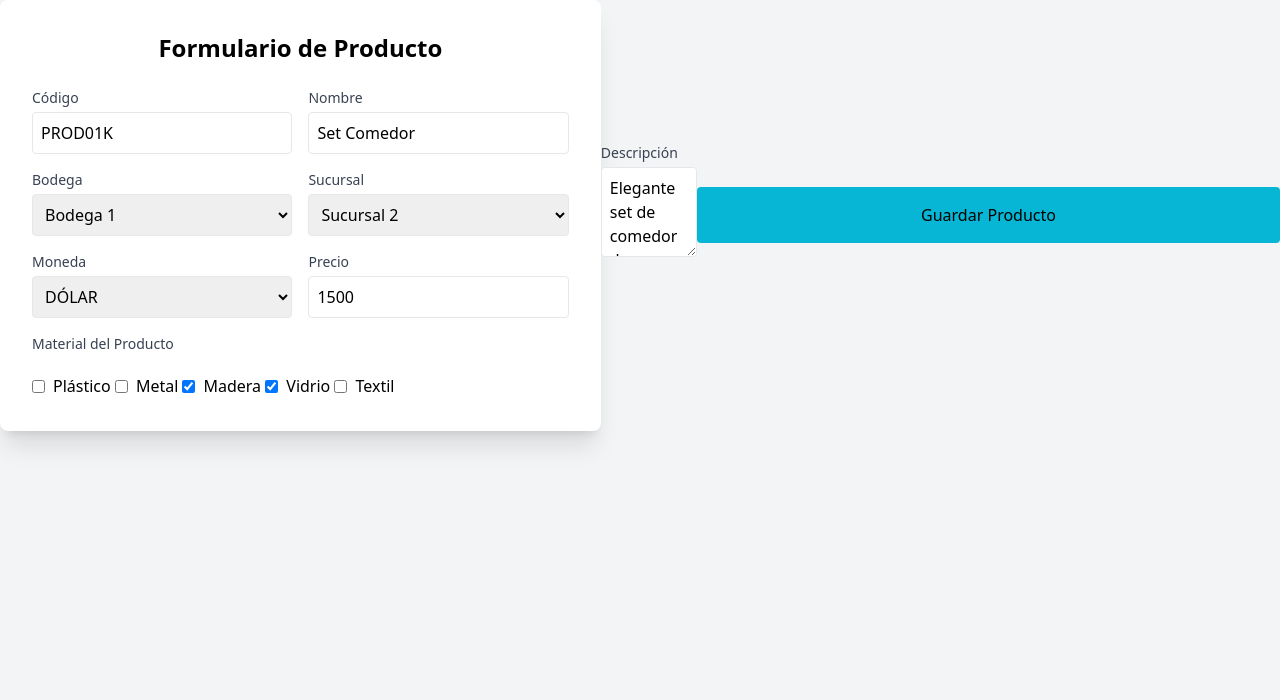
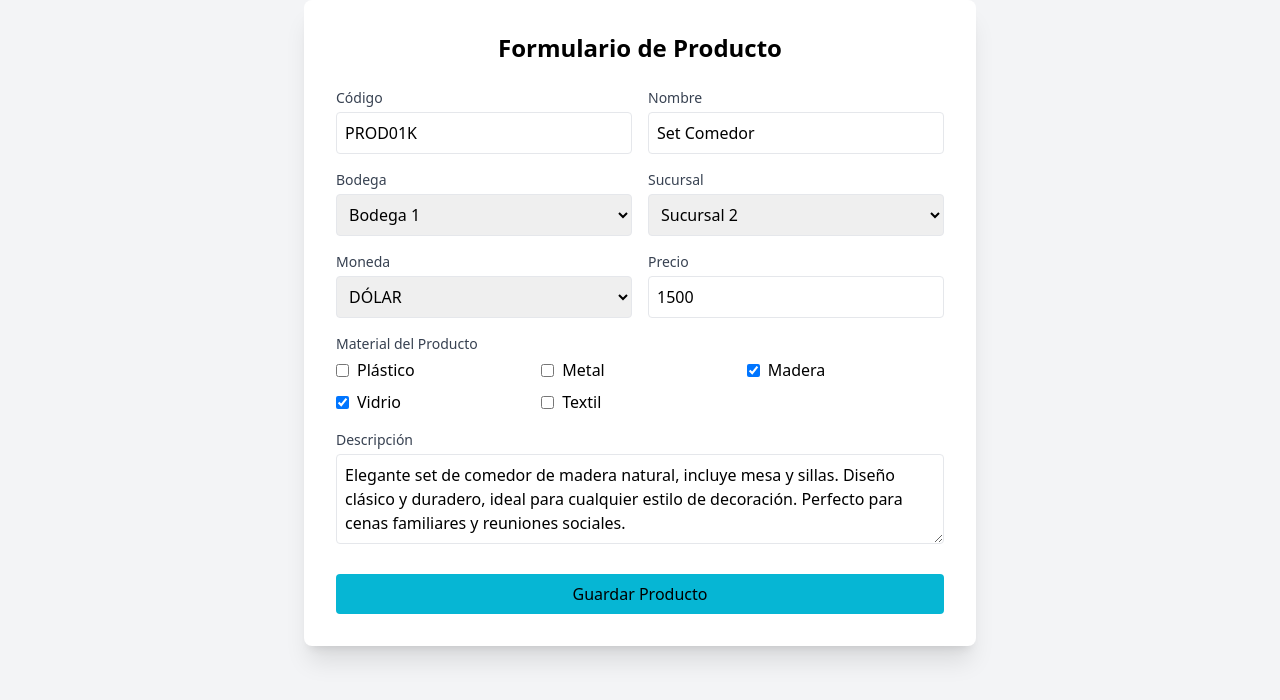
Before and after one commit to ilanangelesrodriguez/prueba-diagnostico-Facturacion.com, a PHP site: page /resources/views/formularioProducto.php in a window 1280 px wide. Shown: the top 700 px of the page. Run offline with PHP 8.4, Linux system fonts and the light colour scheme; style sheets or scripts are compiled from the project's sources.

Commit message:
chore: refactorizar estilos del formulario de producto y mejorar la usabilidad

```diff
--- a/resources/views/formularioProducto.php
+++ b/resources/views/formularioProducto.php
@@ -45,7 +45,7 @@
             </div>
             <div class="mb-4">
                 <label class="block text-sm font-medium text-gray-700 mb-1">Material del Producto</label>
-                <div class="grid grid-cols-2 md:grid-cols-3 gap-2"></div></div>
+                <div class="grid grid-cols-2 md:grid-cols-3 gap-2">
                     <label class="inline-flex items-center">
                         <input type="checkbox" class="form-checkbox" name="materiales[]" value="plastico">
                         <span class="ml-2">Plástico</span>
@@ -72,7 +72,7 @@
                 <label for="descripcion" class="block text-sm font-medium text-gray-700 mb-1">Descripción</label>
                 <textarea id="descripcion" name="descripcion" rows="3" class="w-full p-2 border rounded">Elegante set de comedor de madera natural, incluye mesa y sillas. Diseño clásico y duradero, ideal para cualquier estilo de decoración. Perfecto para cenas familiares y reuniones sociales.</textarea>
             </div>
-            <button type="submit" class="w-full bg-cyan-500 py-4 px-4 rounded hover:bg-cyan-600 focus:outline-none focus:ring-2 focus:ring-cyan-600 focus:ring-opacity-50">Guardar Producto</button>
+            <button type="submit" class="w-full bg-cyan-500 py-2 px-4 rounded hover:bg-cyan-600 focus:outline-none focus:ring-2 focus:ring-cyan-600 focus:ring-opacity-50">Guardar Producto</button>
         </form>
     </div>
 </body>
```
